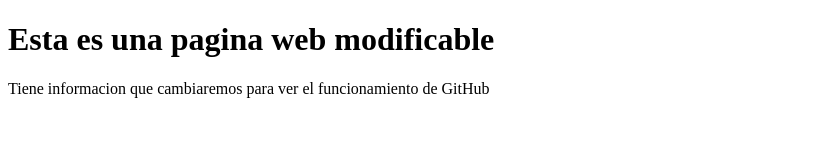
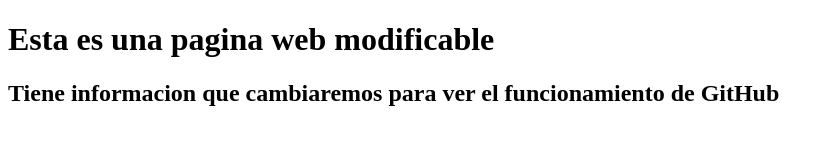
Before and after one commit to moises1998-hub/paginaweb, a plain HTML site: page index.html in a window 1280 px wide. Shown: the whole page, without its empty margins (0-834 px from the left). Drawn offline with Linux system fonts and the light colour scheme.

Commit message:
Update index.html

```diff
--- a/index.html
+++ b/index.html
@@ -1,10 +1,11 @@
 <!DOCTYPE html>
 <html>
 <head>
+	<meta charset="utf-8">
 	<title>Pagina web de ejemplo</title>
 </head>
 <body>
 	<h1>Esta es una pagina web modificable</h1>
-	<p>Tiene informacion que cambiaremos para ver el funcionamiento de GitHub</p>
+	<h2>Tiene informacion que cambiaremos para ver el funcionamiento de GitHub</h2>
 </body>
 </html>
```
